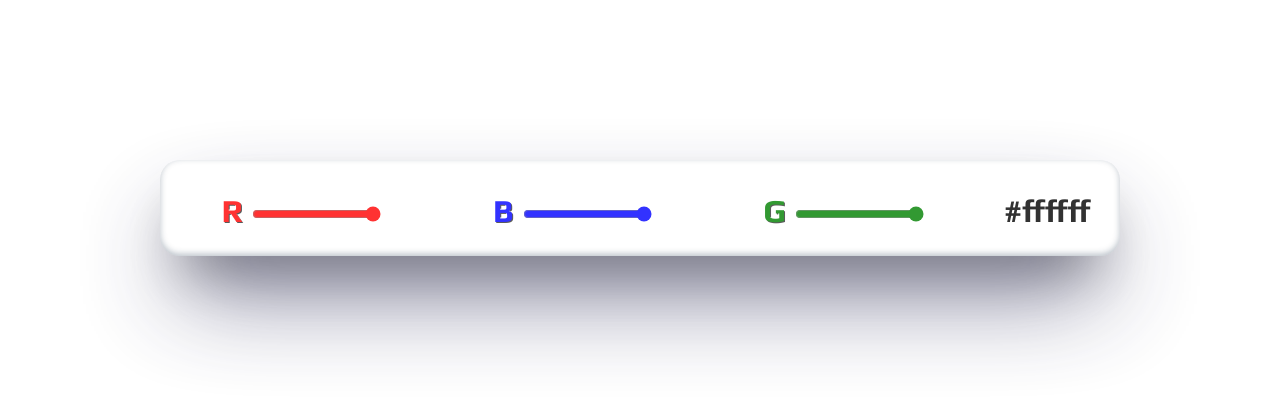
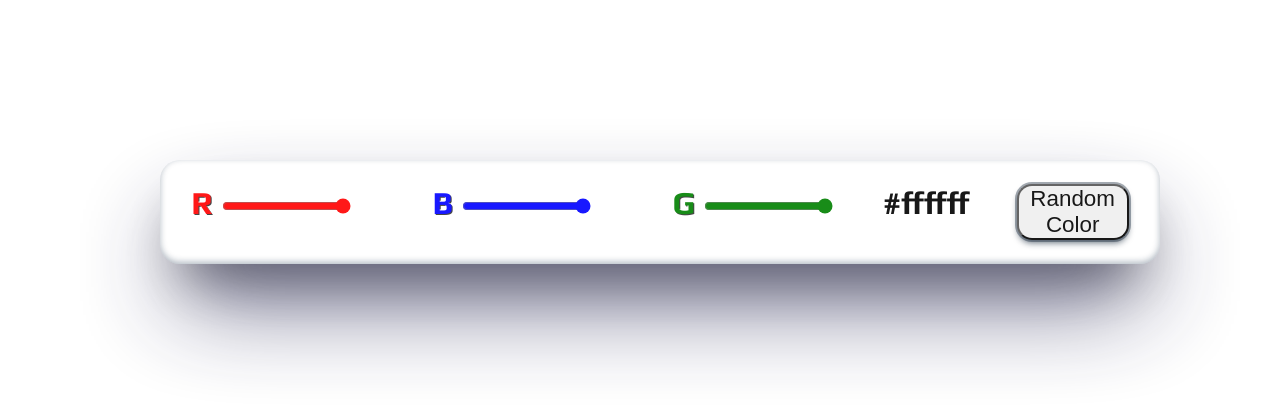
Before and after one commit to akaEnvi/colorMixer, a plain HTML site: page index.html in a window 1280 px wide. Drawn offline with Linux system fonts and the light colour scheme.

Commit message:
add: Random Color function

```diff
--- a/index.html
+++ b/index.html
@@ -34,6 +34,10 @@
             <p><span id="colorOutput"></span></p>
         </div>
 
+
+        <button>Random Color</button>
+
+
     </header>
 
     <main>
--- a/script.js
+++ b/script.js
@@ -31,6 +31,22 @@ function prefixHex(hex) {
   }
 }
 
+document.querySelector("button").addEventListener("click", function () {
+  fetch("https://dummy-apis.netlify.app/api/color")
+    .then((response) => {
+      console.log(response.status);
+      console.log(response.ok);
+
+      return response.json();
+    })
+    .then((data) => {
+      console.log(data.color);
+
+      document.body.style.backgroundColor = data.color;
+      document.querySelector("#colorOutput").innerHTML = " " + data.color;
+    });
+});
+
 document.querySelector("#slider-red").addEventListener("input", changeColor);
 document.querySelector("#slider-green").addEventListener("input", changeColor);
 document.querySelector("#slider-blue").addEventListener("input", changeColor);
--- a/style.css
+++ b/style.css
@@ -4,21 +4,22 @@ html {
 body {
   background-color: lightgrey;
   margin: 10rem;
+  min-width: 1000px;
 }
 
 header {
   margin: 0 auto;
   border-radius: 20px;
-  padding-top: 2rem;
+  padding-top: 1.5rem;
+  padding-bottom: 1rem;
 
   height: 4rem;
   background-color: white;
-  opacity: 0.8;
+  opacity: 0.9;
 
   display: flex;
   justify-content: space-evenly;
   flex-direction: row;
-  align-self: center;
 
   box-shadow: rgba(50, 50, 93, 2.25) 0px 50px 100px -20px,
     rgba(0, 0, 0, 5.5) 0px 30px 60px -30px,
@@ -56,3 +57,27 @@ header {
 
   text-shadow: -1px -1px white, 1px 1px #333;
 }
+
+button {
+  cursor: pointer;
+  font: "Play", sans-serif;
+  font-size: 1.4rem;
+
+  height: 3.5rem;
+  width: 7rem;
+  border-radius: 15px;
+  padding: 0;
+
+  box-shadow: rgba(6, 24, 44, 0.4) 0px 0px 0px 2px,
+    rgba(6, 24, 44, 0.65) 0px 4px 6px -1px,
+    rgba(255, 255, 255, 0.08) 0px 1px 0px inset;
+}
+
+button:hover {
+  background-color: white;
+}
+
+button:active {
+  box-shadow: rgba(50, 50, 93, 0.25) 0px 30px 60px -12px inset,
+    rgba(0, 0, 0, 0.3) 0px 18px 36px -18px inset;
+}
```
